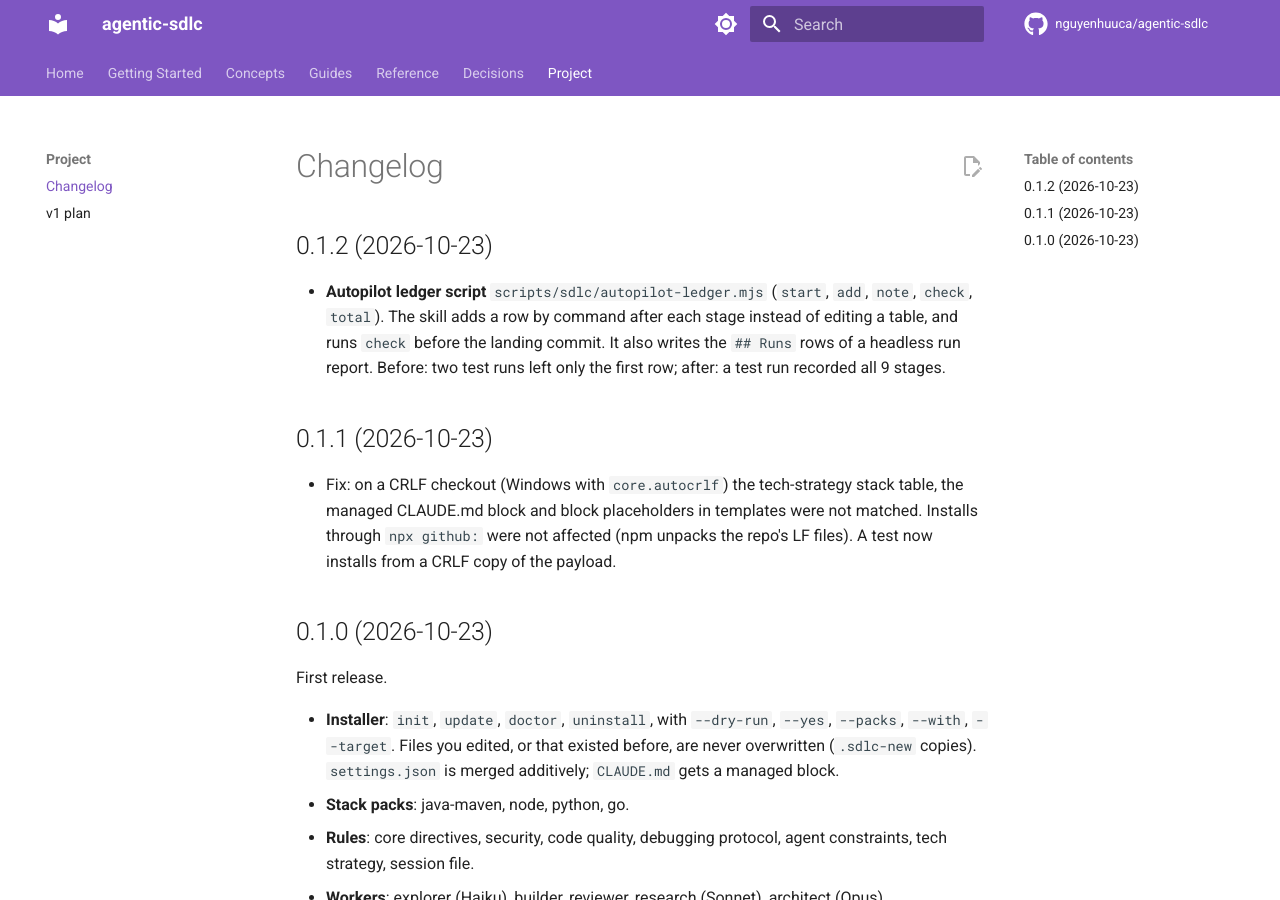
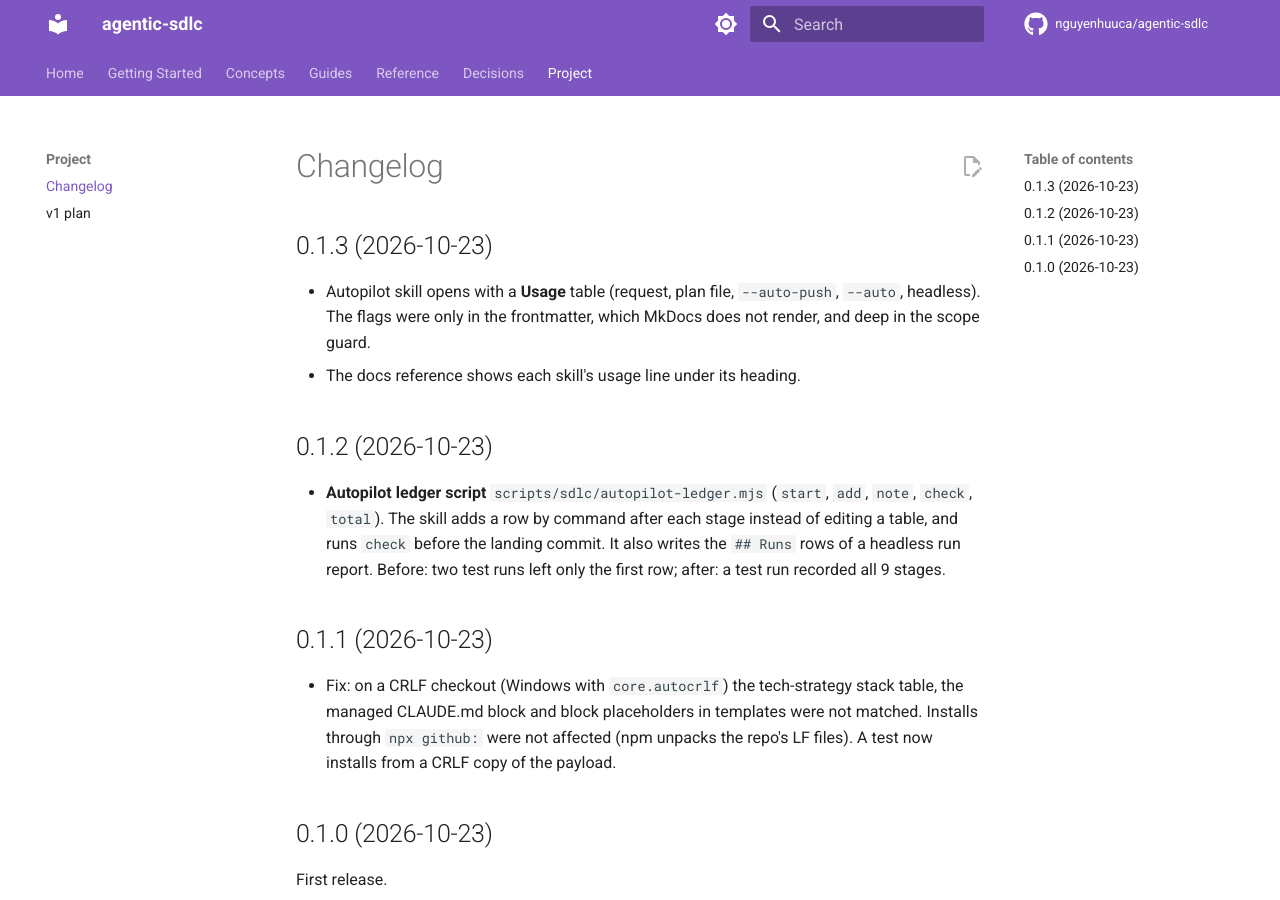
Before and after one commit to nguyenhuuca/agentic-sdlc, an MkDocs documentation site: the page built from docs/changelog.md, in a window 1280 px wide and 900 px high. Built offline with MkDocs 1.6.1 and Material for MkDocs 9.7.7, drawn with Linux system fonts in a browser that asks for light colours; comment, search, counter and statistics services are not loaded.

Commit message:
docs(autopilot): Usage table for --auto and --auto-push (0.1.3)
The flags were described only in the frontmatter argument-hint, which MkDocs
does not render, and deep in the scope guard. The skill now opens with a
Usage table, and the docs reference prints every skill's usage line.

Co-Authored-By: Claude Opus 5.5 <noreply@anthropic.com>

```diff
--- a/CHANGELOG.md
+++ b/CHANGELOG.md
@@ -1,4 +1,9 @@
 # Changelog
+
+## 0.1.3 (2026-10-23)
+
+- Autopilot skill opens with a **Usage** table (request, plan file, `--auto-push`, `--auto`, headless). The flags were only in the frontmatter, which MkDocs does not render, and deep in the scope guard.
+- The docs reference shows each skill's usage line under its heading.
 
 ## 0.1.2 (2026-10-23)
 
--- a/package.json
+++ b/package.json
@@ -1,6 +1,6 @@
 {
   "name": "agentic-sdlc",
-  "version": "0.1.2",
+  "version": "0.1.3",
   "description": "An installable Claude Code SDLC setup: planning flow, worker agents, review and QA gates, autopilot and a self-improvement loop.",
   "license": "MIT",
   "author": "nguyenhuuca",
```
Also changed, not shown: payload/.claude/skills/autopilot/SKILL.md (+12 -0 lines), 1 other file.
